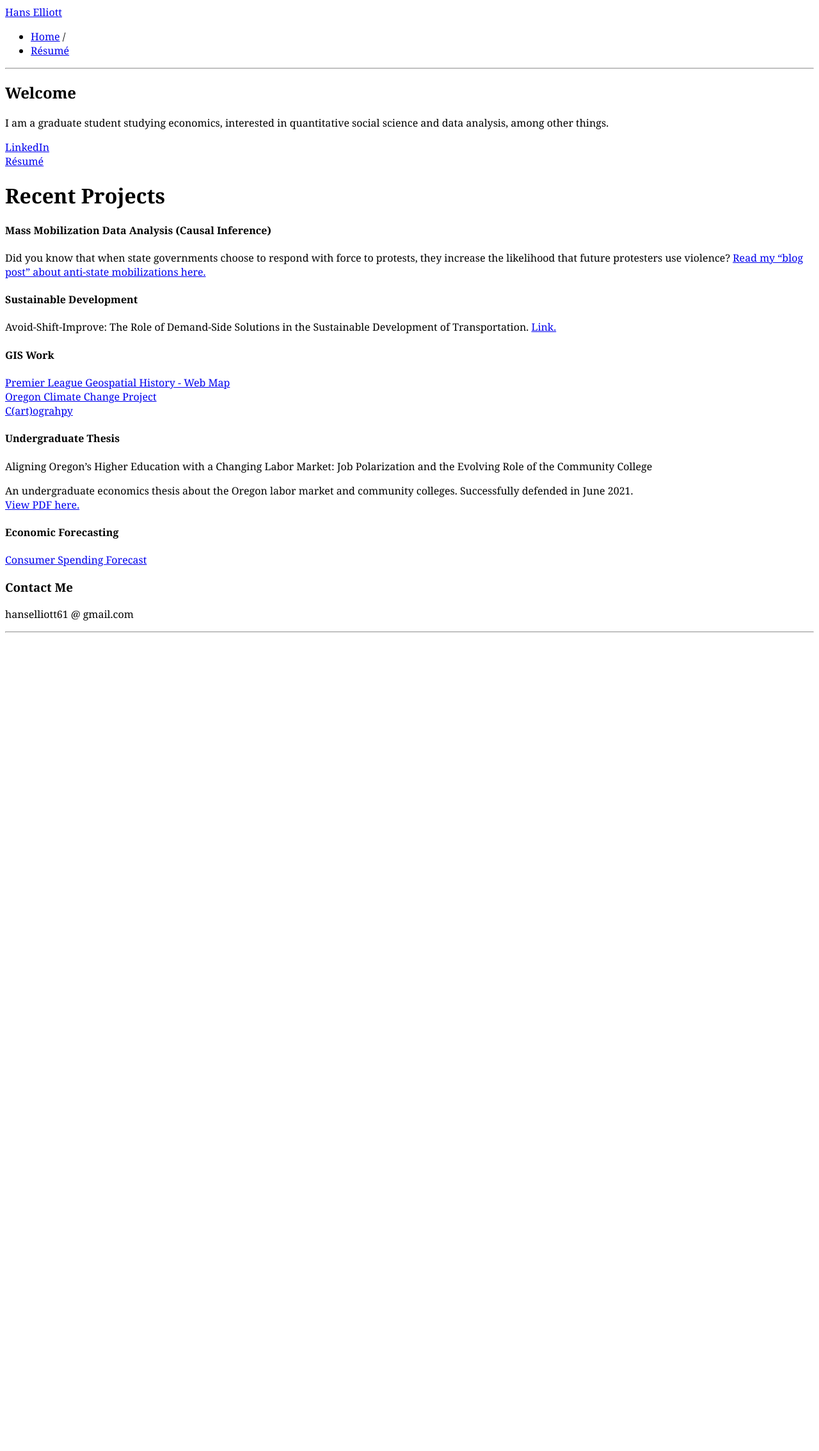
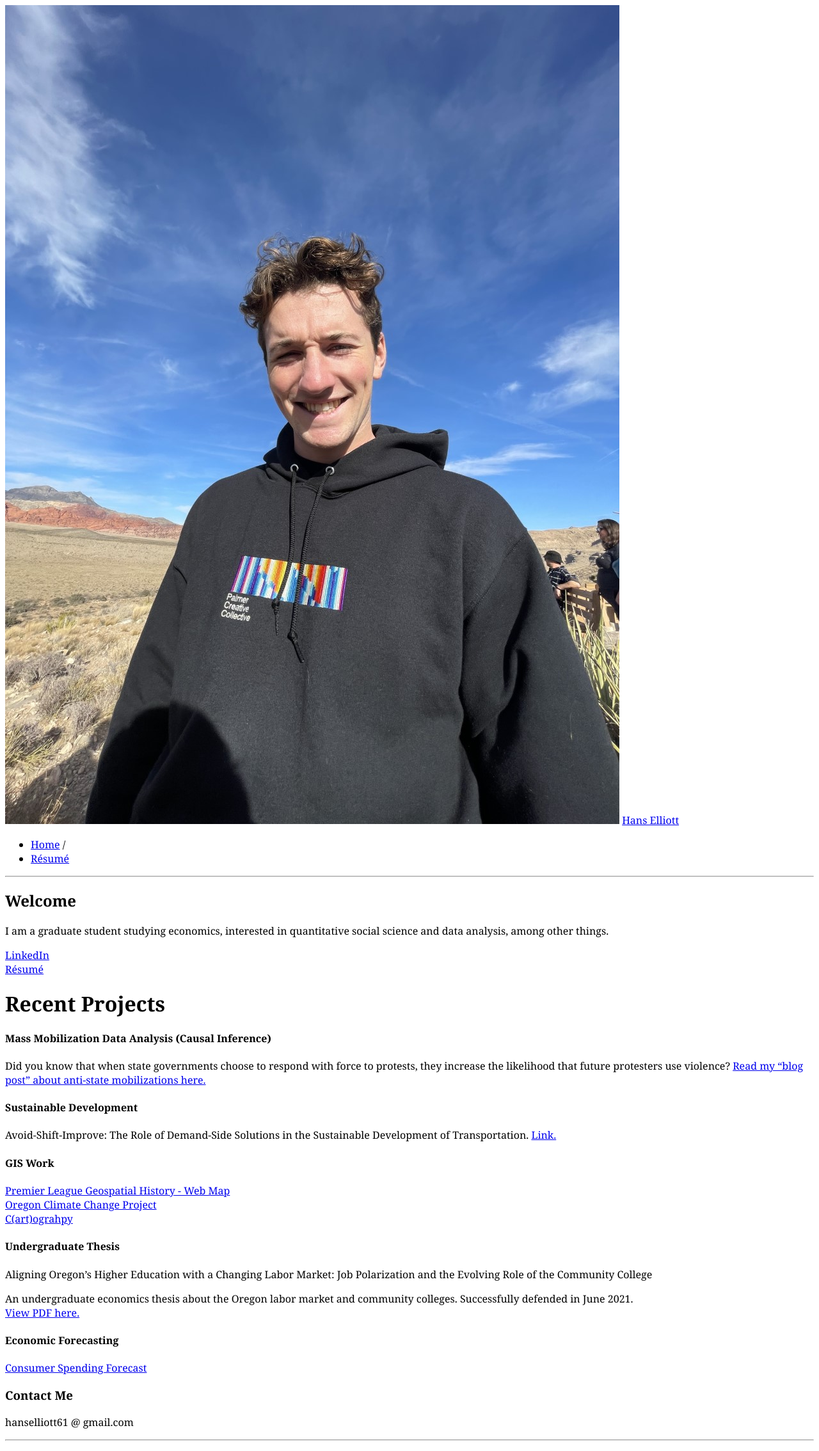
Before and after one commit to hans-elliott99/hans-elliott99.github.io, a Jekyll site: the page built from index.md, in a window 1280 px wide. Shown: the whole page at 64% size. Built offline with Jekyll 4.4.1, drawn with Linux system fonts in a browser that asks for light colours; our own code applies the rules of GitHub Pages for plain Markdown files; before the commit the page ends 1005 px from its top, so only the background shows below that.

Commit message:
Update _config.yml

```diff
--- a/_config.yml
+++ b/_config.yml
@@ -3,7 +3,7 @@ url: "https://hans-elliott99.github.io/"
 baseurl: "/home"
 
 markdown: kramdown
-#ins_logo: "./bits-logo.png"
+ins_logo: "./me.jpg"
 
 tracking_id: #
 
```
